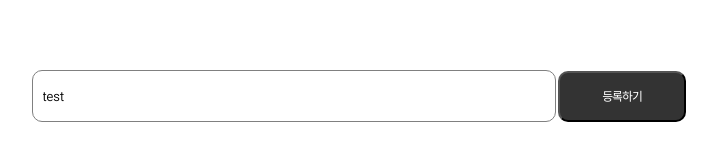
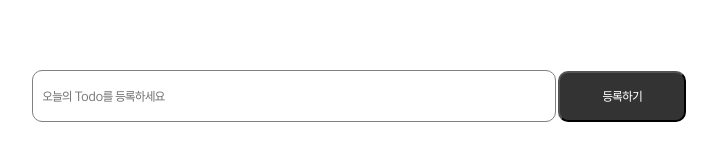
Before and after one commit to Forhye/todoList, a plain HTML site: page index.html in a window 1280 px wide. Shown: the part 120-288 px from the top of the page, without its empty margins (281-998 px from the left). Drawn offline with Linux system fonts and the light colour scheme; a web font is replaced by a local one.

Commit message:
📝 Docs : input value 값 삭제, input autoComplete off 설정

```diff
--- a/index.html
+++ b/index.html
@@ -24,7 +24,7 @@
             type="text"
             placeholder="오늘의 Todo를 등록하세요"
             id="todoInput"
-            value="test"
+            autocomplete="off"
           />
         </label>
         <button type="button" class="addBtn">등록하기</button>
```
